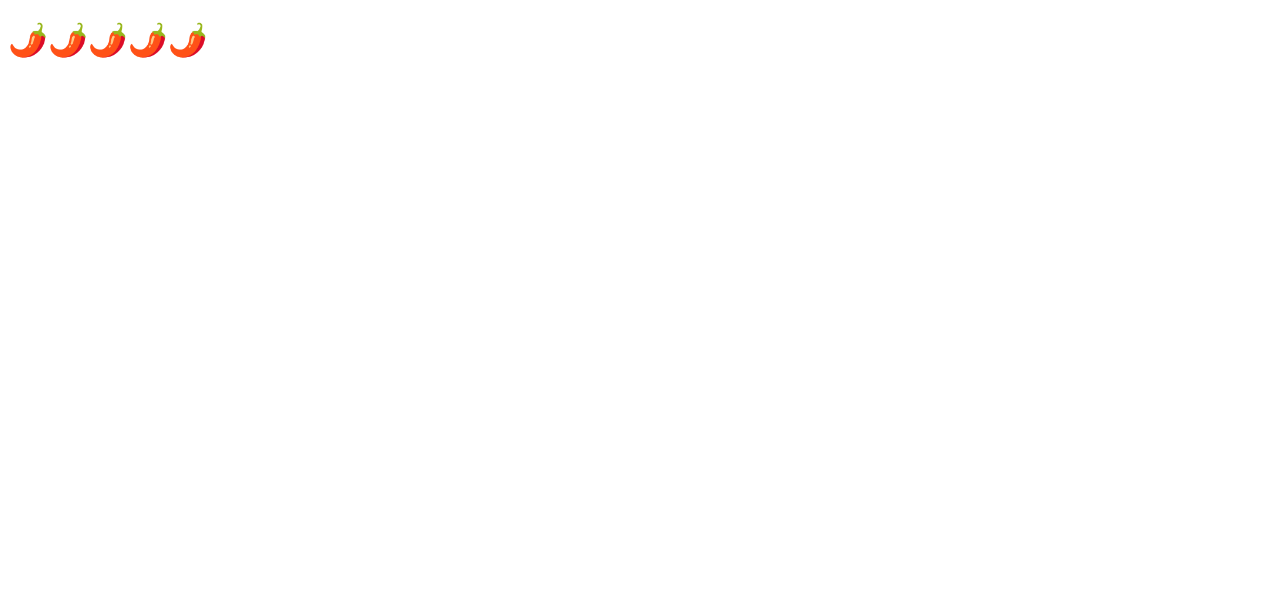
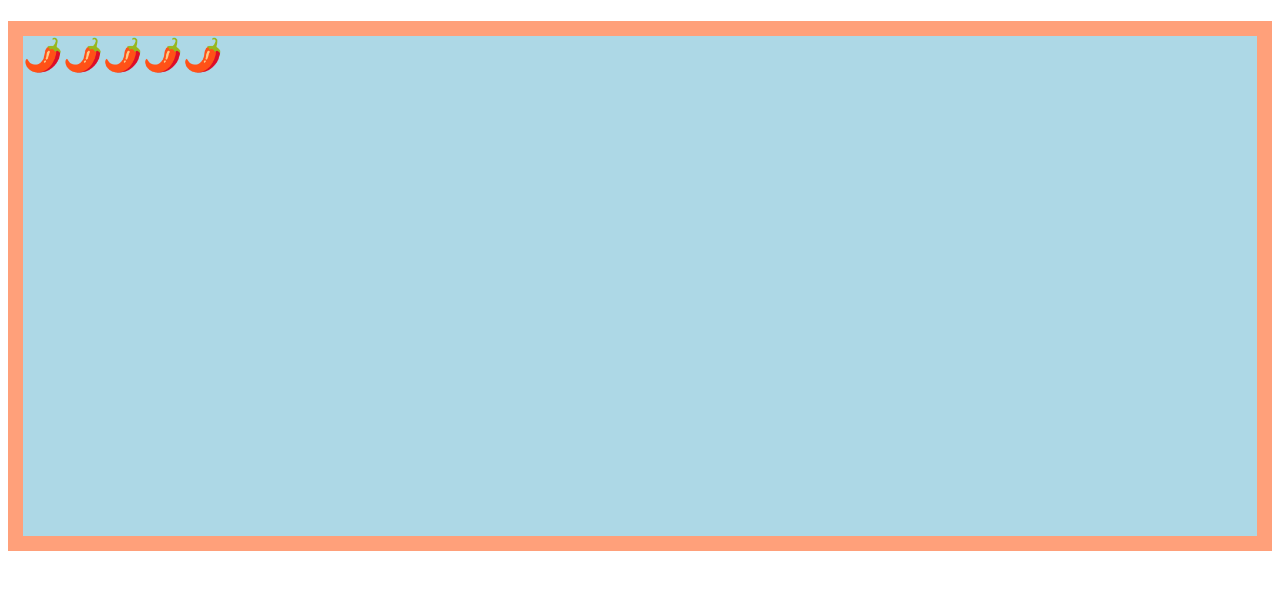
Before and after one commit to NinPasker/git-branching-lesson, a plain HTML site: page index.html in a window 1280 px wide. Drawn offline with Linux system fonts and the light colour scheme.

Commit message:
Updated header

```diff
--- a/index.html
+++ b/index.html
@@ -5,6 +5,13 @@
   <meta name="viewport" content="width=device-width, initial-scale=1.0">
   <meta http-equiv="X-UA-Compatible" content="ie=edge">
   <title>Git branching lesson on test</title>
+  <style>
+    h1 {
+      height: 500px;
+      background-color: lightblue;
+      border: 15px solid lightsalmon;
+    }
+  </style>
 </head>
 <body>
   <h1>🌶️🌶️🌶️🌶️🌶️</h1>
```
